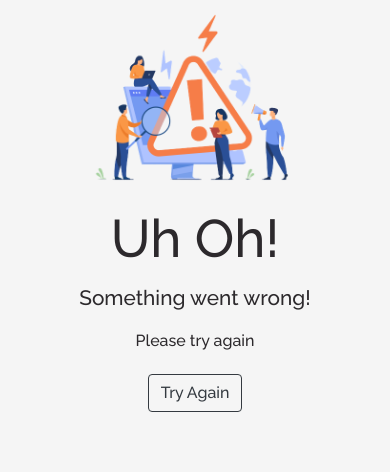
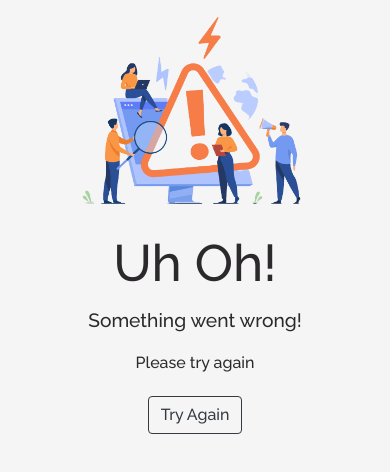
Before and after one commit to EvgeniaF/Newsletter-Signup, a website: page failure.html in a window 390 px wide. Drawn offline with nearby package versions, Linux system fonts and the light colour scheme.

Commit message:
Fixed css for mobile

```diff
--- a/failure.html
+++ b/failure.html
@@ -2,6 +2,7 @@
 <html lang="en" dir="ltr">
   <head>
     <meta charset="utf-8">
+    <meta name="viewport" content="width=device-width, initial-scale=1, shrink-to-fit=no">
     <title>Error!</title>
     <link rel="preconnect" href="https://fonts.gstatic.com">
     <link rel="preconnect" href="https://fonts.gstatic.com">
--- a/public/css/msg_style.css
+++ b/public/css/msg_style.css
@@ -1,35 +1,29 @@
 body{
   background-color: #f5f5f5;
-}
-
-.whole{
-  text-align: center;
-  margin-top: 1%;
-  margin-left: 24%;
-  margin-right: 24%;
   font-family: 'Raleway', sans-serif;
   color: #2C292C;
+  text-align: center;
 }
 
 .successimg{
   display: block;
   margin: auto;
-  width: 80%;
+  width:400px;
 }
 
 .errorimg{
   display: block;
   margin: auto;
-  width: 75%;
+  width: 460px;
 }
 
 h1{
   margin: 3%;
-  font-size: 3.3rem;
+  font-size: 3.2rem;
 }
 
 .p1{
-  font-size: 1.3rem;
+  font-size: 1.2rem;
 }
 
 .btn{
@@ -40,15 +34,15 @@ h1{
 
 @media screen and (max-width: 750px){
 
-  .whole{
-    text-align: center;
+  .errorimg{
+    display: block;
+    width: 85%;
     margin: auto;
-    font-family: 'Raleway', sans-serif;
-    color: #2C292C;
   }
 
-  img{
-    width: 400px;
+  .successimg{
+    display: block;
     margin: auto;
+    width:84%;
   }
 }
```
Also changed, not shown: success.html (+1 -0 lines).
